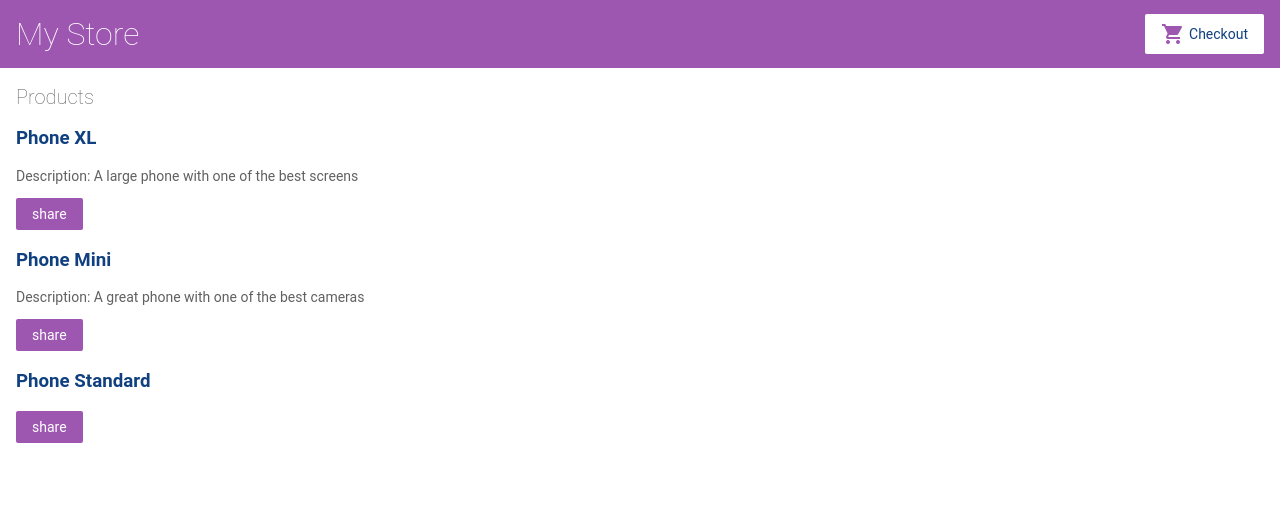
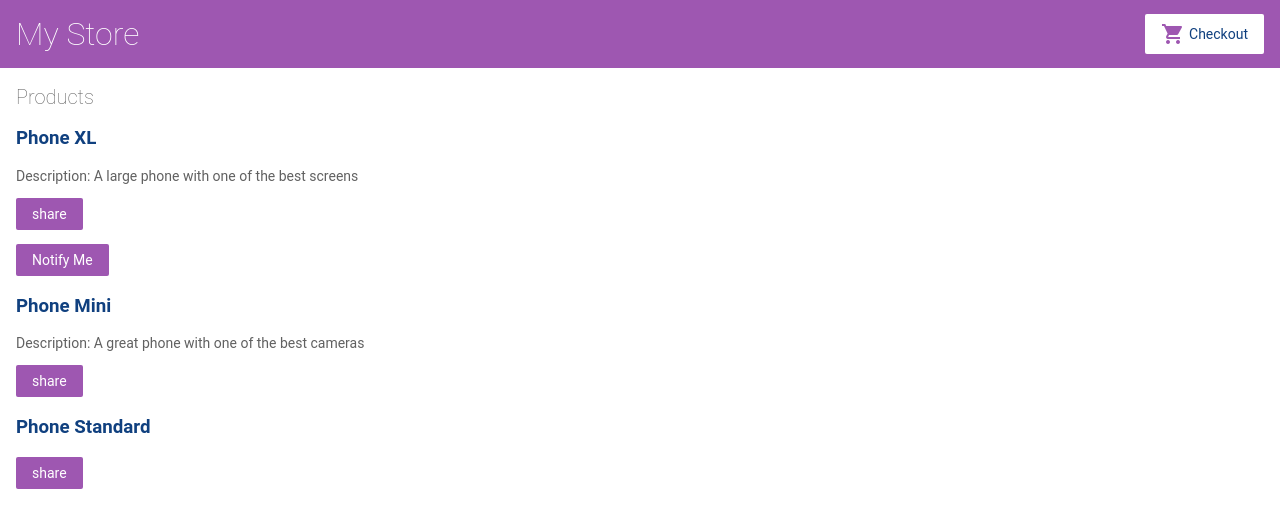
Before and after one commit to Verenasworld/angular-MyStore, an Angular app: page / in a window 1280 px wide. Shown: the top 528 px of the page. Built offline with nearby package versions, Linux system fonts and the light colour scheme.

Commit message:
4 files modified

```diff
--- a/src/app/product-alerts/product-alerts.component.html
+++ b/src/app/product-alerts/product-alerts.component.html
@@ -1,4 +1,4 @@
-<p *ngIf=product.price> 700">
-  <button>Notify Me</button>
+<p *ngIf="product.price> 700">
+  <button (click)="notify.emit()">Notify Me</button>
 
 </p>
--- a/src/app/product-alerts/product-alerts.component.ts
+++ b/src/app/product-alerts/product-alerts.component.ts
@@ -1,13 +1,16 @@
 import { Component, OnInit } from '@angular/core';
 import { Input} from '@angular/core';
+import {Output, EventEmitter}from '@angular/core';
 
 @Component({
   selector: 'app-product-alerts',
   templateUrl: './product-alerts.component.html',
   styleUrls: ['./product-alerts.component.css']
 })
-export class ProductAlertsComponent implements OnInit {
+export class ProductAlertsComponent {
   @Input() product;
+  @Output()notify = new EventEmitter();
+
 
 
   constructor() { }
--- a/src/app/product-list/product-list.component.html
+++ b/src/app/product-list/product-list.component.html
@@ -15,6 +15,11 @@
     <button (click)="share()">
       share
     </button>
+
+    <app-product-alerts
+    [product]="product">
+    (notify) = "onNotify()">
+    </app-product-alerts>
 </div>
 
 
--- a/src/app/product-list/product-list.component.ts
+++ b/src/app/product-list/product-list.component.ts
@@ -13,6 +13,9 @@
   share() {
     window.alert('The product has been shared!');
   }
+  onNotify(){
+    windows.alert('you will be notified when the product goes on sale')
+  }
 }
 
 
```
